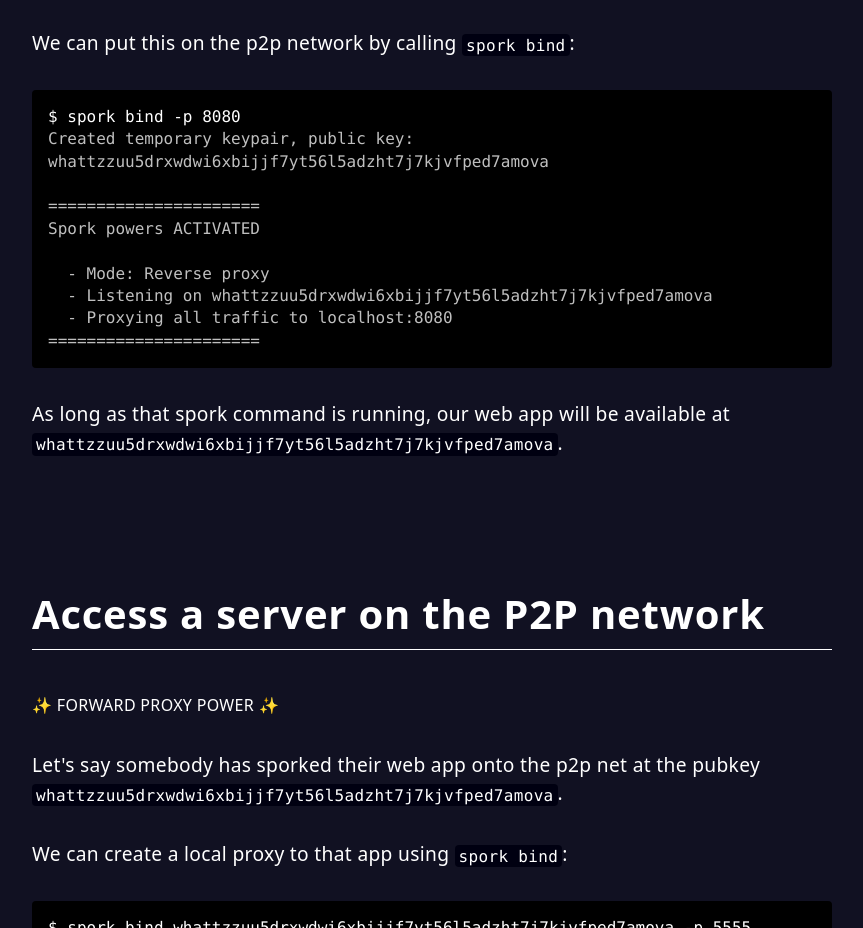
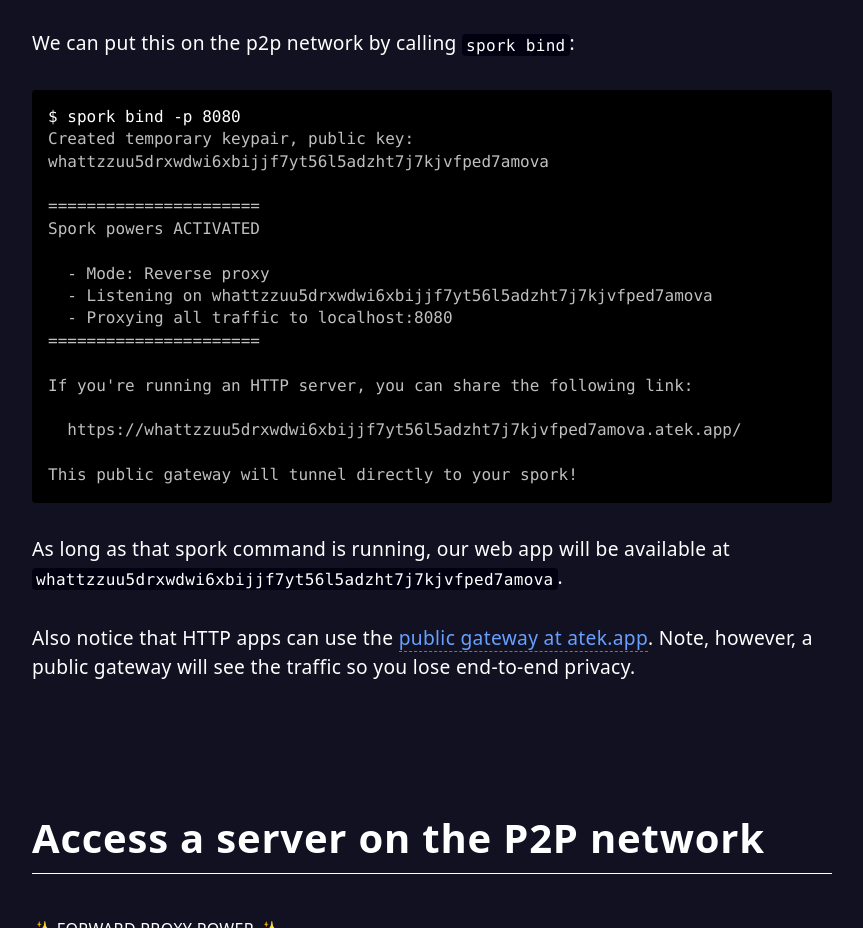
Before and after one commit to atek-cloud/spork.sh, a plain HTML site: page index.html in a window 1280 px wide. Shown: the part 2423-3351 px from the top of the page, without its empty margins (208-1071 px from the left). Drawn offline with Linux system fonts and the light colour scheme.

Commit message:
Add public gateway instructions

```diff
--- a/index.html
+++ b/index.html
@@ -98,8 +98,15 @@ Spork powers ACTIVATED
   - Mode: Reverse proxy
   - Listening on whattzzuu5drxwdwi6xbijjf7yt56l5adzht7j7kjvfped7amova
   - Proxying all traffic to localhost:8080
-======================</div></pre>
+======================
+
+If you're running an HTTP server, you can share the following link:
+
+  https://whattzzuu5drxwdwi6xbijjf7yt56l5adzht7j7kjvfped7amova.atek.app/
+
+This public gateway will tunnel directly to your spork!</div></pre>
         <p>As long as that spork command is running, our web app will be available at <code>whattzzuu5drxwdwi6xbijjf7yt56l5adzht7j7kjvfped7amova</code>.</p>
+        <p>Also notice that HTTP apps can use the <a href="https://atek.app/" title="Public Gateway">public gateway at atek.app</a>. Note, however, a public gateway will see the traffic so you lose end-to-end privacy.</p>
       </div>
 
       <div class="instructions">
```
